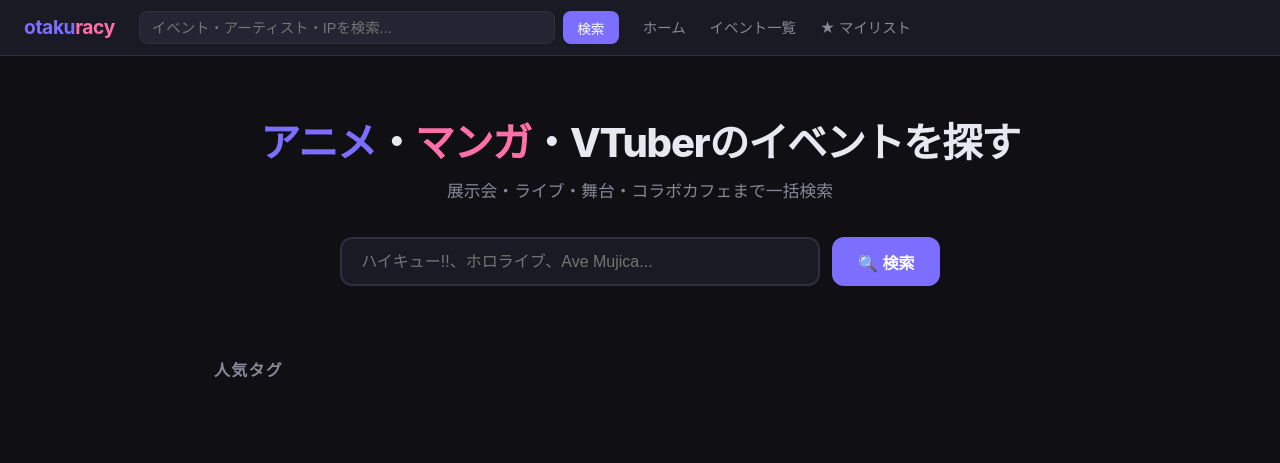
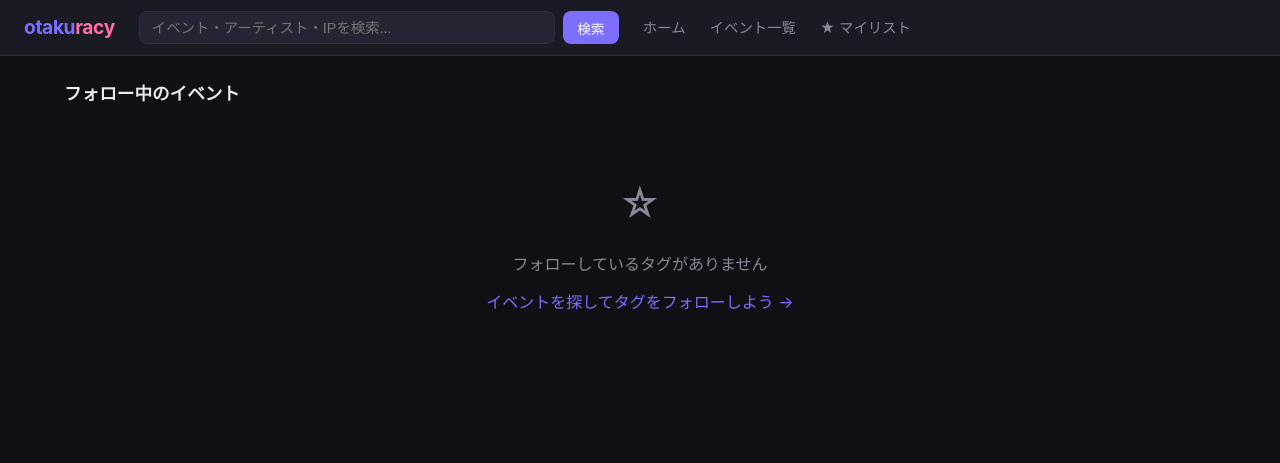
Before and after one commit to ishii2026buziness/otakuracy-service, a FastAPI app: page / in a window 1280 px wide. Shown: the top 463 px of the page. Run offline with FastAPI, Linux system fonts and the light colour scheme; data that the repository does not hold is empty.

Commit message:
feat: home → personalized feed, popular tags → events page
- index route no longer fetches tags from DB
- index.html rewritten as JS-driven personalized feed (follow tags + bookmarks)
- events.html gets popular-tags horizontal scroll bar (fetch /api/tags?limit=20)
- .tag-active style highlights current tag filter

```diff
--- a/api/src/api/main.py
+++ b/api/src/api/main.py
@@ -105,11 +105,7 @@ async def api_tags(q: str = Query(""), limit: int = Query(50, ge=1, le=200)):
 
 @app.get("/", response_class=HTMLResponse)
 async def index(request: Request):
-    tags = db.list_tags(limit=40)
-    return templates.TemplateResponse(
-        request, "index.html",
-        {"tags": tags},
-    )
+    return templates.TemplateResponse(request, "index.html", {})
 
 
 @app.get("/events", response_class=HTMLResponse)
--- a/api/src/api/templates/index.html
+++ b/api/src/api/templates/index.html
@@ -1,98 +1,110 @@
 {% extends "base.html" %}
-{% block title %}otakuracy — アニメ・マンガ・VTuberイベント検索{% endblock %}
-
-{% block head %}
-<style>
-  .hero {
-    text-align: center;
-    padding: 4rem 1.5rem 2rem;
-  }
-  .hero h1 {
-    font-size: 2.5rem;
-    font-weight: 800;
-    letter-spacing: -0.03em;
-    line-height: 1.15;
-    margin-bottom: 0.75rem;
-  }
-  .hero h1 .accent { color: var(--accent); }
-  .hero h1 .accent2 { color: var(--accent2); }
-  .hero p {
-    color: var(--text-muted);
-    font-size: 1.05rem;
-    margin-bottom: 2rem;
-  }
-  .search-box {
-    max-width: 600px;
-    margin: 0 auto 2.5rem;
-  }
-  .search-box form {
-    display: flex;
-    gap: 0.75rem;
-  }
-  .search-box input[type="text"] {
-    flex: 1;
-    background: var(--surface);
-    border: 2px solid var(--border);
-    border-radius: var(--radius);
-    color: var(--text);
-    padding: 0.8rem 1.2rem;
-    font-size: 1rem;
-    outline: none;
-    transition: border-color 0.2s;
-  }
-  .search-box input[type="text"]:focus {
-    border-color: var(--accent);
-  }
-  .search-box button {
-    background: var(--accent);
-    border: none;
-    border-radius: var(--radius);
-    color: #fff;
-    padding: 0.8rem 1.6rem;
-    font-size: 1rem;
-    font-weight: 600;
-    cursor: pointer;
-    transition: opacity 0.15s;
-    white-space: nowrap;
-  }
-  .search-box button:hover { opacity: 0.85; }
-
-  .tags-section {
-    max-width: 900px;
-    margin: 0 auto;
-    padding: 0 1.5rem 4rem;
-  }
-  .tags-section h2 {
-    font-size: 1rem;
-    font-weight: 600;
-    color: var(--text-muted);
-    margin-bottom: 1rem;
-    text-transform: uppercase;
-    letter-spacing: 0.08em;
-  }
-</style>
-{% endblock %}
+{% block title %}otakuracy — あなたのイベントフィード{% endblock %}
 
 {% block content %}
-<div class="hero">
-  <h1><span class="accent">アニメ</span>・<span class="accent2">マンガ</span>・VTuberのイベントを探す</h1>
-  <p>展示会・ライブ・舞台・コラボカフェまで一括検索</p>
-  <div class="search-box">
-    <form action="/events" method="get">
-      <input type="text" name="q" placeholder="ハイキュー!!、ホロライブ、Ave Mujica...">
-      <button type="submit">🔍 検索</button>
-    </form>
+<div class="container" style="padding-top:1.5rem">
+
+  <!-- ブックマークセクション（JS描画） -->
+  <div id="bm-section" style="display:none;margin-bottom:2rem">
+    <div class="section-header" style="margin-bottom:1rem">
+      <h2 style="font-size:1.1rem">★ ブックマーク中</h2>
+      <a href="/mylist" style="font-size:0.85rem;color:var(--accent);text-decoration:none;margin-left:auto">すべて見る →</a>
+    </div>
+    <div id="bm-mini-grid" class="cards-grid" style="--cols:4"></div>
   </div>
+
+  <!-- フォロー中タグのフィード -->
+  <div id="feed-section">
+    <div class="section-header" style="margin-bottom:1rem">
+      <h2 style="font-size:1.1rem" id="feed-title">フォロー中のイベント</h2>
+      <span class="count" id="feed-count" style="display:none"></span>
+    </div>
+    <div id="feed-grid" class="cards-grid"></div>
+    <div id="feed-empty" style="display:none;text-align:center;padding:3rem 0;color:var(--text-muted)">
+      <div style="font-size:2.5rem;margin-bottom:1rem">☆</div>
+      <p>フォローしているタグがありません</p>
+      <p style="margin-top:0.75rem">
+        <a href="/events" style="color:var(--accent);text-decoration:none">イベントを探してタグをフォローしよう →</a>
+      </p>
+    </div>
+    <div id="feed-loading" style="text-align:center;padding:3rem 0;color:var(--text-muted)">読み込み中...</div>
+  </div>
+
 </div>
 
-<div class="tags-section">
-  <h2>人気タグ</h2>
-  <div class="tag-cloud">
-    {% for tag in tags %}
-    <a href="/tags/{{ tag.keyword | urlencode }}" class="tag">
-      {{ tag.keyword }} <span style="color:var(--text-dim)">{{ tag.event_count }}</span>
-    </a>
-    {% endfor %}
-  </div>
-</div>
+<script>
+function fmtDate(v) {
+  if (!v) return '日時未定';
+  const d = v.split('T')[0], [y,m,dd] = d.split('-');
+  return `${y}年${parseInt(m)}月${parseInt(dd)}日`;
+}
+function fmtPrice(min, max) {
+  if (min == null && max == null) return '価格未定';
+  if (min === max || max == null) return min ? `¥${Number(min).toLocaleString()}` : '無料';
+  return `¥${Number(min).toLocaleString()} 〜 ¥${Number(max).toLocaleString()}`;
+}
+function cardHtml(ev) {
+  return `<a href="/events/${ev.event_id}" class="card">
+    ${ev.hero_image_url
+      ? `<img class="card-img" src="${ev.hero_image_url}" alt="${ev.title}" loading="lazy" onerror="this.style.display='none'">`
+      : `<div class="card-img-placeholder">🎪</div>`}
+    <div class="card-body">
+      <div class="card-title">${ev.title}</div>
+      <div class="card-meta">
+        <div class="card-meta-row"><span>📅</span><span>${fmtDate(ev.start_at)}${ev.end_at && ev.end_at !== ev.start_at ? ' 〜 ' + fmtDate(ev.end_at) : ''}</span></div>
+        ${ev.start_time ? `<div class="card-meta-row"><span>⏰</span><span>${ev.start_time} 〜${ev.end_time ? ' '+ev.end_time : ''}</span></div>` : ''}
+        ${ev.venue_name ? `<div class="card-meta-row"><span>📍</span><span>${ev.venue_name}</span></div>` : ''}
+        <div class="card-price">${fmtPrice(ev.price_min, ev.price_max)}</div>
+      </div>
+    </div>
+  </a>`;
+}
+
+async function loadFeed() {
+  const tags = ftLoad();
+  const loading = document.getElementById('feed-loading');
+  const empty   = document.getElementById('feed-empty');
+  const grid    = document.getElementById('feed-grid');
+  const count   = document.getElementById('feed-count');
+
+  if (tags.length === 0) {
+    loading.style.display = 'none';
+    empty.style.display = 'block';
+    return;
+  }
+
+  const params = new URLSearchParams({ tags: tags.join(','), limit: 24, sort: 'near' });
+  const res = await fetch(`/api/events?${params}`);
+  const data = await res.json();
+  loading.style.display = 'none';
+
+  if (data.items.length === 0) {
+    empty.style.display = 'block';
+    return;
+  }
+  count.textContent = data.total + ' 件';
+  count.style.display = '';
+  grid.innerHTML = data.items.map(cardHtml).join('');
+}
+
+async function loadBookmarks() {
+  const ids = bmLoad();
+  if (ids.length === 0) return;
+  const section = document.getElementById('bm-section');
+  const grid    = document.getElementById('bm-mini-grid');
+  const preview = ids.slice(0, 4);
+  const results = await Promise.all(
+    preview.map(id => fetch(`/api/events/${id}`).then(r => r.ok ? r.json() : null).catch(() => null))
+  );
+  const valid = results.filter(Boolean);
+  if (valid.length === 0) return;
+  section.style.display = 'block';
+  grid.innerHTML = valid.map(cardHtml).join('');
+}
+
+document.addEventListener('DOMContentLoaded', () => {
+  loadBookmarks();
+  loadFeed();
+});
+</script>
 {% endblock %}
```
Also changed, not shown: api/src/api/templates/events.html (+21 -0 lines).
